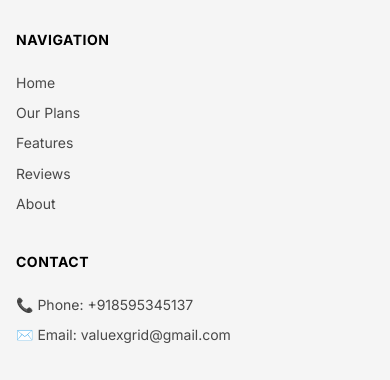
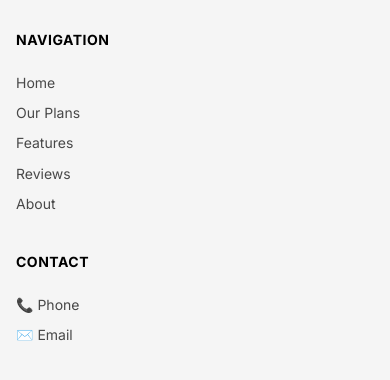
Before and after one commit to Manthan01-create/ValueGrid, a website: page index.html in a window 390 px wide. Shown: the part 8216-8596 px from the top of the page. Drawn offline with Linux system fonts and the light colour scheme; no server answers.

Commit message:
Hide phone and email text in footer, keep links functional

```diff
--- a/index.html
+++ b/index.html
@@ -241,8 +241,8 @@
         </div>
         <div class="footer-contact">
           <h4>Contact</h4>
-          <a href="tel:+918595345137">📞 Phone: +918595345137</a>
-          <a href="mailto:valuexgrid@gmail.com">✉️ Email: valuexgrid@gmail.com</a>
+          <a href="tel:+918595345137">📞 Phone</a>
+          <a href="mailto:valuexgrid@gmail.com">✉️ Email</a>
         </div>
         <div class="footer-social">
           <h4>Follow Us</h4>
```
